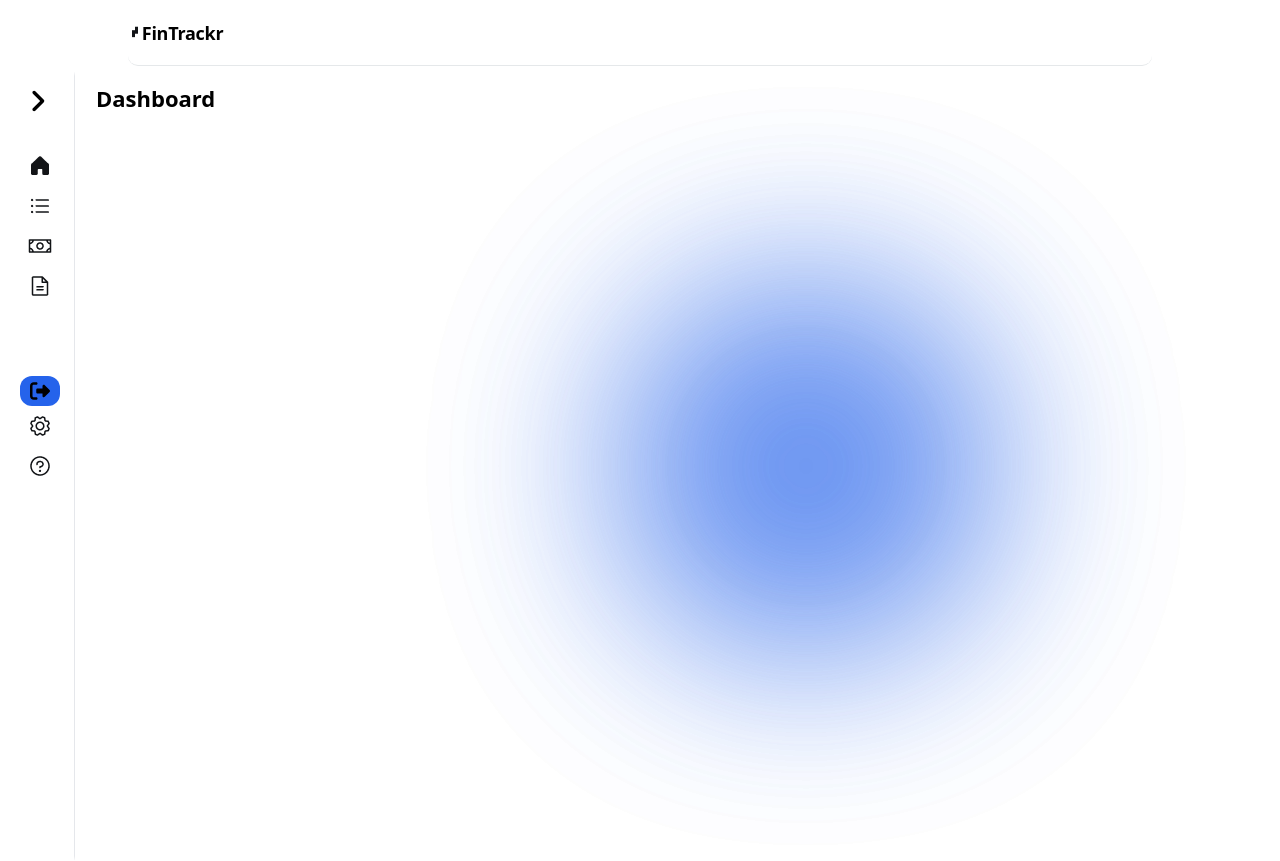
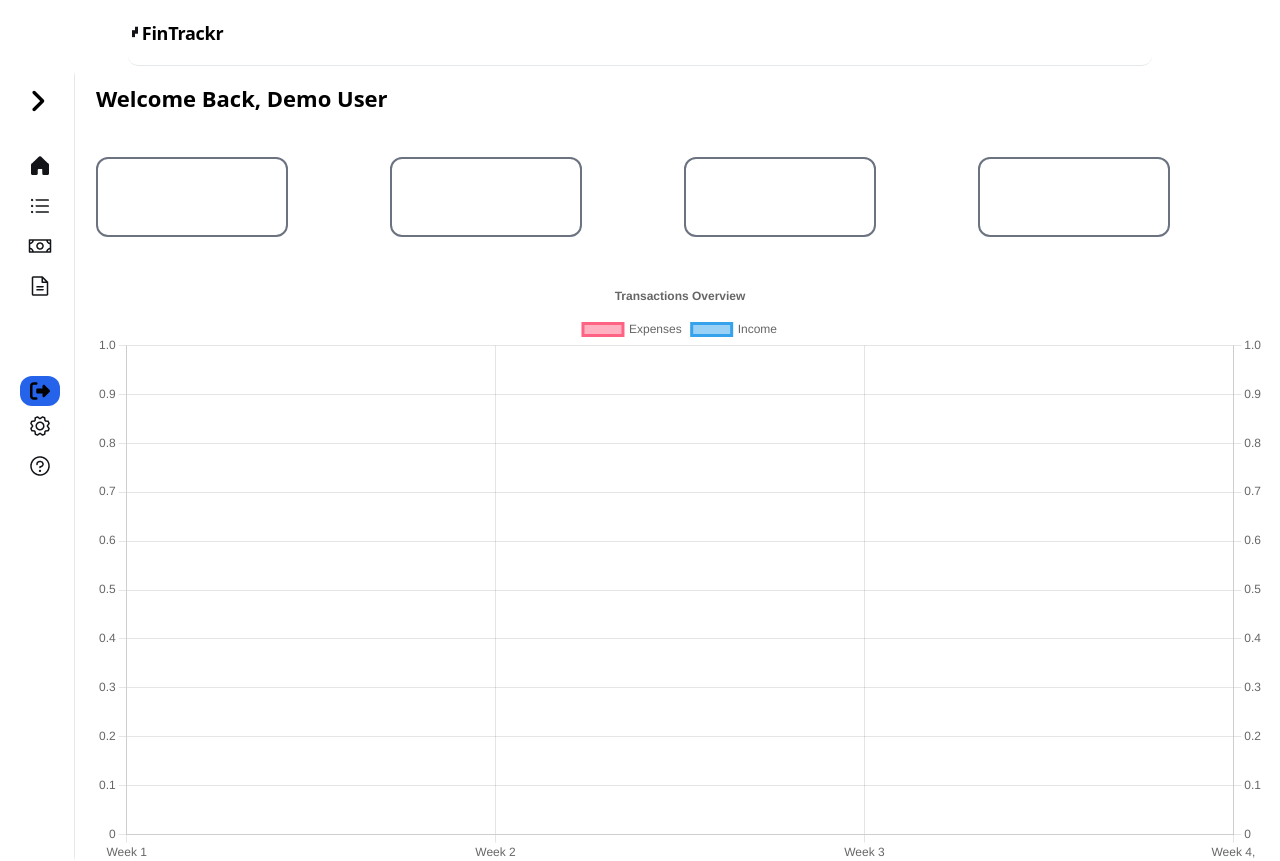
Before and after one commit to ShiiFt38/Finance-Tracker, a React (Create React App) app: page /Dashboard in a window 1280 px wide. Shown: the top 861 px of the page. Built offline with nearby package versions, Linux system fonts and the light colour scheme.

Commit message:
Fomr validation

```diff
--- a/package.json
+++ b/package.json
@@ -12,6 +12,7 @@
     "@testing-library/react": "^13.4.0",
     "@testing-library/user-event": "^13.5.0",
     "chart.js": "^4.4.2",
+    "faker": "^6.6.6",
     "react": "^18.2.0",
     "react-chartjs-2": "^5.2.0",
     "react-dom": "^18.2.0",
--- /dev/null
+++ b/src/Components/Charts/MultiLineChart.js
@@ -0,0 +1,85 @@
+import React from 'react'
+import {
+  Chart as ChartJS,
+  CategoryScale,
+  LinearScale,
+  PointElement,
+  LineElement,
+  Title,
+  Tooltip,
+  Legend,
+} from 'chart.js';
+import { Line } from 'react-chartjs-2';
+
+const MultiLineChart = () => {
+
+  ChartJS.register(
+    CategoryScale,
+    LinearScale,
+    PointElement,
+    LineElement,
+    Title,
+    Tooltip,
+    Legend
+  );
+
+  const options = {
+    responsive: true,
+    interaction: {
+      mode: 'index',
+      intersect: false,
+    },
+    stacked: false,
+    plugins: {
+      title: {
+        display: true,
+        text: 'Transactions Overview',
+      },
+    },
+    scales: {
+      y: {
+        type: 'linear',
+        display: true,
+        position: 'left',
+      },
+      y1: {
+        type: 'linear',
+        display: true,
+        position: 'right',
+        grid: {
+          drawOnChartArea: false,
+        },
+      },
+    },
+  };
+
+  const labels = ['Week 1','Week 2', 'Week 3', 'Week 4,']
+
+  const data = {
+    labels,
+    datasets: [
+      {
+        label: 'Expenses',
+        data: labels,
+        borderColor: 'rgb(255, 99, 132)',
+        backgroundColor: 'rgba(255, 99, 132, 0.5)',
+        yAxisID: 'y',
+      },
+      {
+        label: 'Income',
+        data: labels,
+        borderColor: 'rgb(53, 162, 235)',
+        backgroundColor: 'rgba(53, 162, 235, 0.5)',
+        yAxisID: 'y1',
+      },
+    ],
+  };
+
+  return (
+    <>
+    <Line options={options} data={data} />
+    </>
+  )
+}
+
+export default MultiLineChart
--- a/src/Components/Dashside.js
+++ b/src/Components/Dashside.js
@@ -39,11 +39,13 @@ const Dashside = () => {
                             )
                          })}
                 <div>
+                <Link to='/'>
                 <button
                   className={`flex justify-center align-middle items-center mt-[70px] font-bold ${accentColor} gap-2 rounded-xl text-white ${open ? 'w-[150px] px-6' : 'w-[40px]'} h-[30px] hover:bg-[#637587] transition-all duration-1000ms ease-in max-md:px-5 cursor-pointer`}>
                   <img src={Logout} alt="Logout" className="w-5 aspect-square m-auto" />
                   <span className={`${!open ? 'translate-x-[-208px] hidden' : 'translate-x-0'} w-full `}>Log Out</span>
                 </button>
+                </Link>
 
                         <Link to='/Settings' className={`flex px-2 w-[180px] sticky space-x-3 ${!open ? 'hover:none' : 'sm:hover:none md:hover:bg-gray-300'} p-2 rounded-xl`}>
                             <img className={`${!open ? 'sm:hover:bg-gray-200' : 'hover:none'} rounded-md`} src={Settingsicon} alt='settings' />
--- a/src/Pages/Budgets.js
+++ b/src/Pages/Budgets.js
@@ -49,7 +49,7 @@ const handleEdit = (id) => {
     <main className ="p-4 sm:ml-[80px]">
         {showAddForm ? <BudgetForm onClose={() => setShowAddForm(false)}/> : null}
         {showEditForm ? <EditBudgetForm onClose={() => setShowEditForm(false)}/> : null}
-        <h1 className='text-[22px] font-bold'>Budgets</h1>
+        <h1 className='md:text-[22px] sm:text-[18px] font-bold'>Budgets</h1>
 
         <section className=''>
           <article className='flex place-content-center align-middle rounded-xl mt-[20px] mb-10 bg-white h-[70px]'>
--- a/src/Pages/Dashboard.js
+++ b/src/Pages/Dashboard.js
@@ -1,18 +1,32 @@
 import React from 'react'
 import Header from '../Components/Header'
 import Dashside from '../Components/Dashside'
-import Orb from '../Components/Orb'
+import MultiLineChart from '../Components/Charts/MultiLineChart'
 
 const Dashboard = () => {
+  const user = 'Demo User'
+
   return (
     <>
     <Header hidden='hidden' />
     <Dashside/>
-    <Orb/>
-    <Orb/>
 
     <main className='p-4 sm:ml-[80px]'>
-        <h1 className='text-[22px] font-bold'>Dashboard</h1>
+        <h1 className='md:text-[22px] sm:text-[18px] font-bold'>Welcome Back, {user}</h1>
+        <section className='grid md:grid-cols-4 my-[30px] grid-cols-2 space-between sm:gap-2 md:gap-2 py-3 mt-[30px]'>
+          <div className='border-2 rounded-xl border-gray-500 sm:h-10 md:w-48 md:h-20'></div>
+          <div className='border-2 rounded-xl border-gray-500 sm:h-10 md:w-48 md:h-20'></div>
+          <div className='border-2 rounded-xl border-gray-500 sm:h-10 md:w-48 md:h-20'></div>
+          <div className='border-2 rounded-xl border-gray-500 sm:h-10 md:w-48 md:h-20'></div>
+        </section>
+
+        <section>
+          <MultiLineChart/>
+        </section>
+
+        <section className='md:text-[22px] sm:text-[18px] my-[30px] font-bold '>
+          <h1>Recent Transactions</h1>
+        </section>
     </main>
     </>
   )
--- a/src/Pages/HomePage.js
+++ b/src/Pages/HomePage.js
@@ -19,7 +19,7 @@ function HomePage() {
             <p className='mx-30px align-middle text-center'>FinTracker is your all-in-one expense and income tracking web app designed to streamline your financial management. With FinTracker, you can effortlessly track your transactions, gain insights into your spending habits, and take control of your finances like never before. Our user-friendly interface allows you to input and categorize your transactions with ease, ensuring that you have a clear overview of your financial activities.</p>
           </div>
           <div className=''>
-            <Button text='Get started' link='/Budgets'/>
+            <Button text='Get started' link='/Dashboard'/>
           </div>
         </div>
 
--- a/src/Pages/LoginPage.js
+++ b/src/Pages/LoginPage.js
@@ -3,11 +3,9 @@ import Header from '../Components/Header';
 import { Link } from 'react-router-dom';
 // import GoogleIcon from '../assets/google.svg'
 import Orb from '../Components/Orb';
-import { useAccentColor } from '../Context/AccentColorContext';
 
 
 function LoginPage() {
-  const {accentColor} = useAccentColor();
 
   const [ loginDetails, setLoginDetails ] = useState({
     email: "",
@@ -50,10 +48,12 @@ function LoginPage() {
             placeholder='Password'
             className='justify-center border invalid:border-pink-500 invalid:text-pink-600 items-start py-4 pr-16 pl-4 mt-11 bg-gray-100 rounded-xl max-md:pr-5 max-md:mt-10 max-md:max-w-full' />
 
-            <button className={`flex justify-center align-middle m-auto items-center px-8 py-2.5 mt-3.5 font-bold whitespace-nowrap ${accentColor} rounded-xl text-white sm:w-[230px] sm:h-[30px] md:h-[35px] hover:bg-[#637587] transition-all duration-1000ms ease-in max-md:px-5 cursor-pointer`}>Sign in</button>
+            <button className={`flex justify-center align-middle m-auto items-center px-8 py-2.5 mt-3.5 font-bold whitespace-nowrap bg-blue-500 rounded-xl text-white sm:w-[230px] sm:h-[30px] md:h-[35px] hover:bg-[#637587] transition-all duration-1000ms ease-in max-md:px-5 cursor-pointer`}>Sign in</button>
       </form>
 
       <p className='font-light mt-[30px] text-gray-600'>New to FinTrackR? <Link to='/SignUp' className='font-bold'>Sign up</Link></p>
+      <p className='font-light my-[10px]'>OR</p>
+      <Link to='/Dashboard'><p className='font-bold'>Try the demo</p></Link>
       {/* <div className="mt-16 mb-8 text-center whitespace-nowrap leading-[150%] max-md:mt-10">Forgot your email or password?</div> */}
     </main>
     </>
--- a/src/Pages/Settings.js
+++ b/src/Pages/Settings.js
@@ -36,7 +36,7 @@ const optionStyles ='flex py-[8px] flex space-between w-[90%] mx-auto bg-gray-30
                 <img src={LeftArrow} onClick={handleClick} alt="back button" className='w-[26px] h-[24px] mt-[20px] mx-auto cursor-pointer' />
             </div>
             <div className="md:items-start sm:place-items-center self-stretch w-full m-auto">
-              <h1 className="font-bold text-[18px]">Settings</h1>
+              <h1 className="font-bold sm:text-[18px] md:text-[22px]">Settings</h1>
             </div>
         </header>
 
--- a/src/Pages/SignUpPage.js
+++ b/src/Pages/SignUpPage.js
@@ -2,11 +2,9 @@ import React, { useState } from 'react'
 import Header from '../Components/Header'
 import Orb from '../Components/Orb'
 import { Link } from 'react-router-dom'
-import { useAccentColor } from '../Context/AccentColorContext'
 
 
 const SignUpPage = () => {
-    const {accentColor} = useAccentColor();
 
     const [registrationDetails, setRegistrationDetails] = useState({
         username: '',
@@ -72,7 +70,7 @@ const SignUpPage = () => {
                 placeholder='Password (Confirm)'
                 className={inputStyles}/>
 
-            <button className={`flex justify-center align-middle m-auto items-center px-8 py-2.5 mt-3.5 font-bold whitespace-nowrap ${accentColor} rounded-xl text-white sm:w-[230px] sm:h-[30px] md:h-[35px] hover:bg-[#637587] transition-all duration-1000ms ease-in max-md:px-5 cursor-pointer`} type='submit'>Create Account</button>
+            <button className={`flex justify-center align-middle m-auto items-center px-8 py-2.5 mt-3.5 font-bold whitespace-nowrap bg-blue-500 rounded-xl text-white sm:w-[230px] sm:h-[30px] md:h-[35px] hover:bg-[#637587] transition-all duration-1000ms ease-in max-md:px-5 cursor-pointer`} type='submit'>Create Account</button>
 
         </form>
 
--- a/src/Pages/Transactions.js
+++ b/src/Pages/Transactions.js
@@ -52,7 +52,7 @@ const Transactions = () => {
 
     <main className='p-4 sm:ml-[80px]'>
         {showForm ? <AddTransactionForm onClose={() => setShowForm(false)} /> : null}
-        <h1 className='text-[22px] font-bold'>Transactions</h1>
+        <h1 className='md:text-[22px] sm:text-[18px] font-bold'>Transactions</h1>
 
         <section className='w-full flex flex-row md:place-content-end gap-[20px] sm:place-content-center '>
             <div className='md:w-[120px] sm:w-[80px] h-full'>
```
Also changed, not shown: src/Pages/Reports.js (+5 -5 lines), 1 other file (tests, documents, lock files or other folders).
